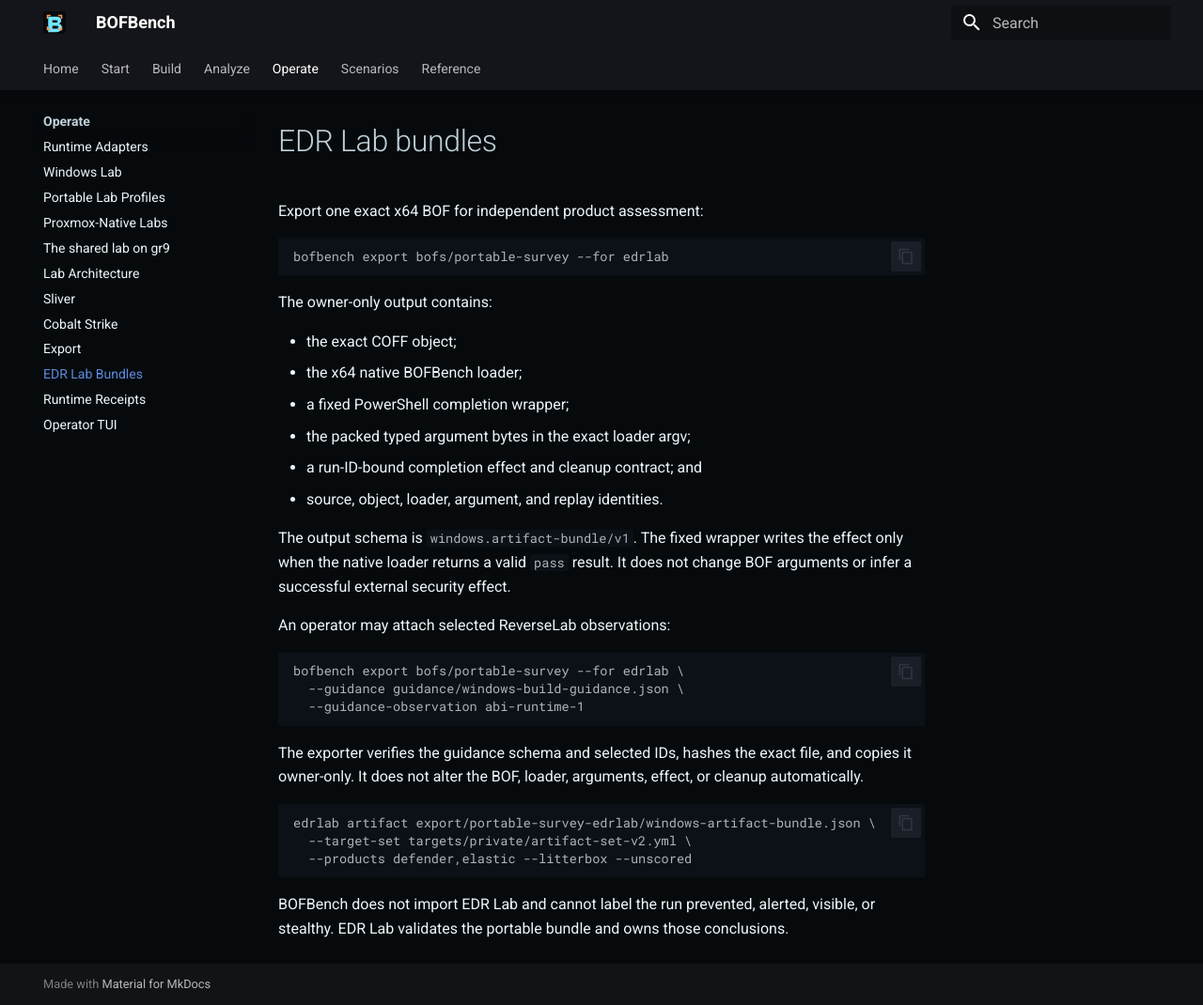
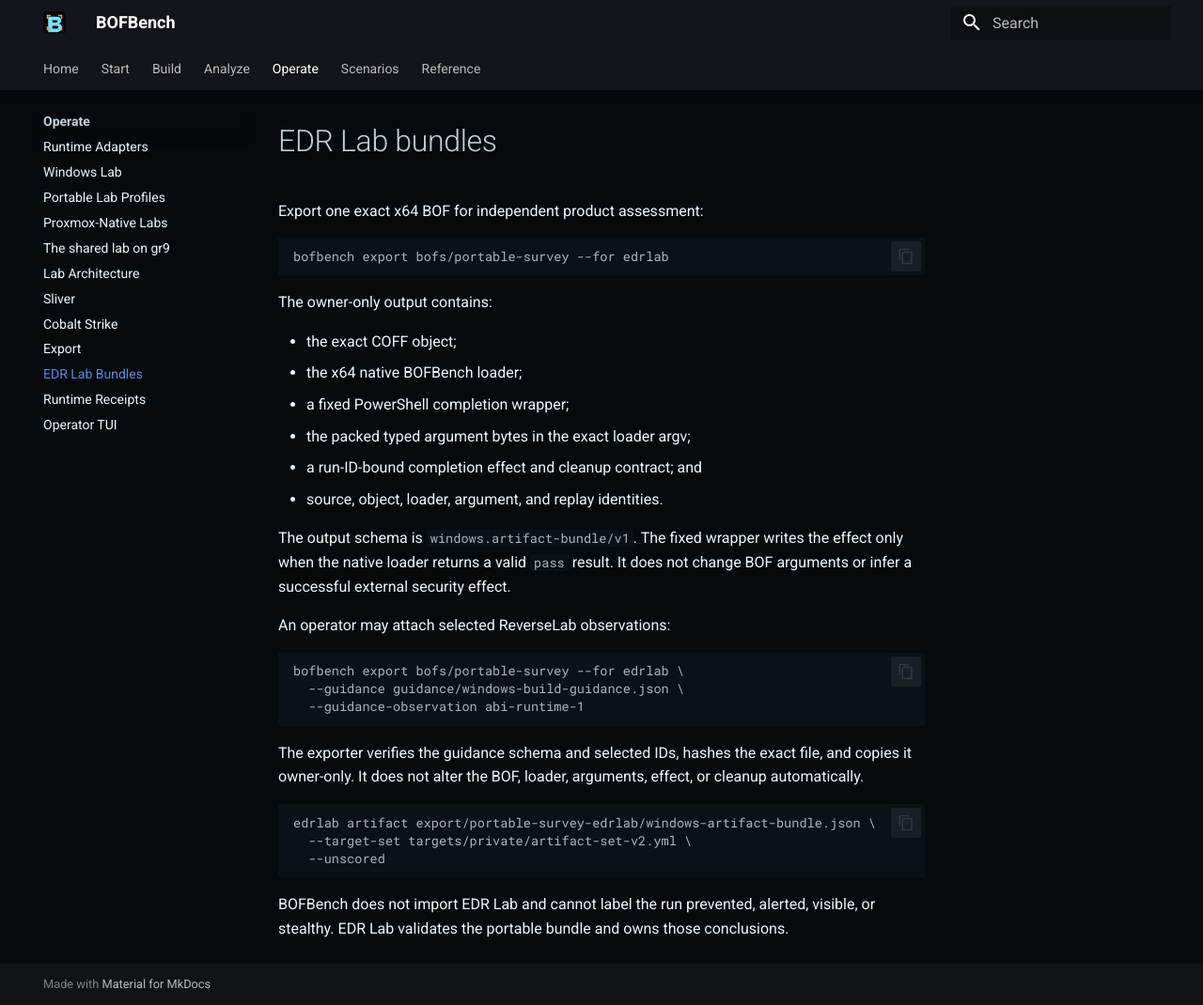
Before and after one commit to professor-moody/bofbench, an MkDocs documentation site: the page built from docs/edrlab-export.md, in a window 1280 px wide and 1070 px high. Shown: the whole window at 94% size. Built offline with MkDocs 1.6.1 and Material for MkDocs 9.7.7, drawn with Linux system fonts in a browser that asks for light colours; a script that is not in the unit is left out.

Commit message:
update direct artifact example

````diff
--- a/docs/edrlab-export.md
+++ b/docs/edrlab-export.md
@@ -34,7 +34,7 @@ effect, or cleanup automatically.
 ```text
 edrlab artifact export/portable-survey-edrlab/windows-artifact-bundle.json \
   --target-set targets/private/artifact-set-v2.yml \
-  --products defender,elastic --litterbox --unscored
+  --unscored
 ```
 
 BOFBench does not import EDR Lab and cannot label the run prevented, alerted,
````
